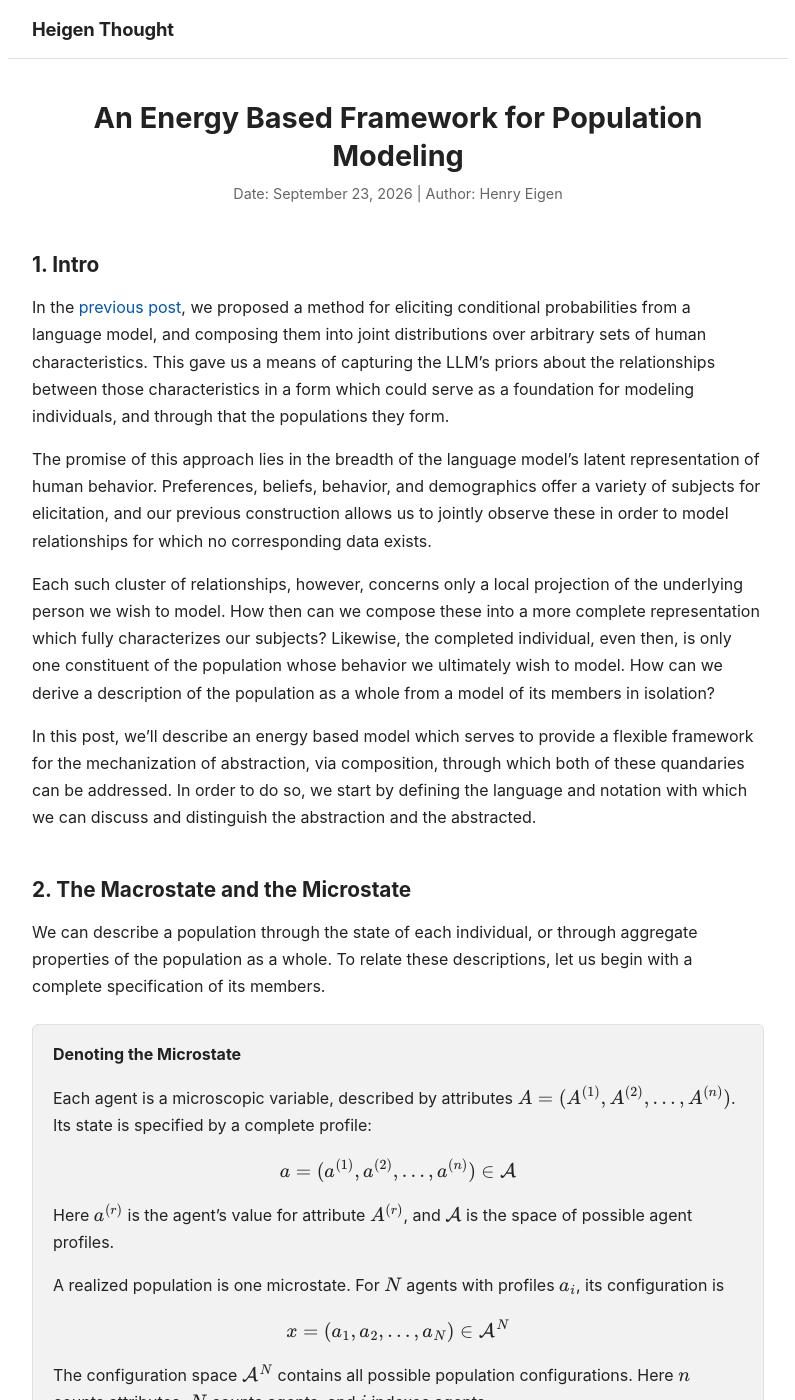
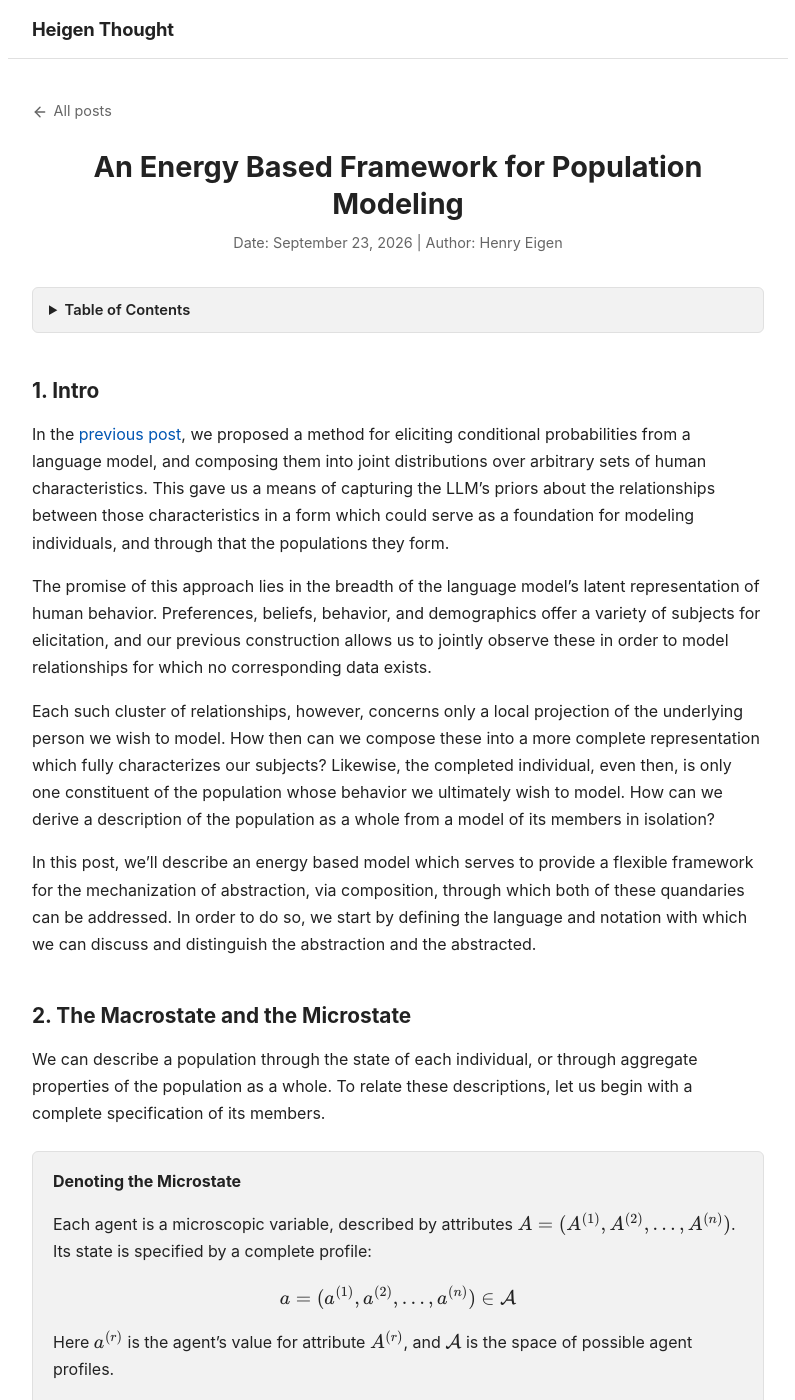
Before and after one commit to henry-eigen/henry-eigen.github.io, a Jekyll site: the page built from _posts/2026-09-23-energy-based-population-modeling.md, in a window 1280 px wide and 1400 px high. Shown: the whole window, without its empty margins (242-1037 px from the left). Built offline with Jekyll 4.4.1, drawn with Linux system fonts in a browser that asks for light colours.

Commit message:
Back link, table of contents, homepage card images, preview crop
Posts get an "All posts" back link above the title. Post 7 gets a
collapsible table of contents built by kramdown from its headings,
inserted by the sync as a block at the top of the blog file. Homepage
cards show the post's preview image under the date when the front
matter names one. Post 4's preview is cropped in place to its top row
so it reads as a banner like post 7's. Small extra gap before the
twitter icon in the homepage intro.

Co-Authored-By: Claude Fable 5.1 <noreply@anthropic.com>

```diff
--- a/_layouts/default.html
+++ b/_layouts/default.html
@@ -89,7 +89,15 @@
     .blog-figure { margin: 1.5rem 0; }
     .blog-figure figcaption { color: var(--muted); font-size: 0.85rem; line-height: 1.5; margin-top: 0.5rem; }
     .home-intro { margin-bottom: 2.5rem; }
-    .home-intro .twitter-link { color: var(--fg); }
+    .home-intro .twitter-link { color: var(--fg); margin-left: 0.4rem; }
+    .back-link { display: inline-flex; align-items: center; gap: 0.35rem; color: var(--muted); font-size: 0.9rem; margin-bottom: 0.5rem; }
+    .back-link:hover { color: var(--link); text-decoration: none; }
+    details.toc { border: 1px solid var(--border); border-radius: 6px; background: color-mix(in srgb, var(--fg) 6%, var(--bg)); padding: 0.6rem 1rem; margin: 0 0 2rem; font-size: 0.92rem; }
+    details.toc summary { cursor: pointer; font-weight: 600; }
+    details.toc ul { margin: 0.6rem 0 0.2rem; padding-left: 1.4rem; }
+    details.toc ul ul { margin: 0.15rem 0 0.3rem; }
+    details.toc li { margin-bottom: 0.2rem; }
+    .post-card .card-image { display: block; width: 100%; height: auto; border-radius: 6px; margin: 1rem 0 0; }
     .home-intro .twitter-link:hover { color: var(--link); }
     .post-card {
       display: block;
--- a/_layouts/post.html
+++ b/_layouts/post.html
@@ -2,6 +2,7 @@
 layout: default
 ---
 <article>
+  <a class="back-link" href="/"><svg viewBox="0 0 24 24" width="16" height="16" fill="none" stroke="currentColor" stroke-width="2.2" stroke-linecap="round" stroke-linejoin="round" aria-hidden="true"><path d="M19 12H5"/><path d="M12 19l-7-7 7-7"/></svg>All posts</a>
   <div class="post-header">
     <h1 style="margin-top: 1rem;">{{ page.title }}</h1>
     {% if page.subtitle %}<p class="post-subtitle">{{ page.subtitle }}</p>{% endif %}
--- a/_posts/2026-09-23-energy-based-population-modeling.md
+++ b/_posts/2026-09-23-energy-based-population-modeling.md
@@ -8,6 +8,12 @@ citation_key: eigen2026energy
 image: /assets/images/energy-based-population-modeling-preview.png
 description: "Treating the LLM-derived joint as an energy lets us compose partial models of individuals into one population distribution, impose macroscopic conditions as external fields, and read the population's remaining properties from its equilibrium."
 ---
+
+<details class="toc" markdown="1">
+<summary>Table of Contents</summary>
+* TOC
+{:toc}
+</details>
 
 ## 1. Intro
 
--- a/index.html
+++ b/index.html
@@ -9,5 +9,6 @@ layout: default
   <h2>{{ post.title }}</h2>
   {% if post.description %}<p class="description">{{ post.description }}</p>{% endif %}
   <p class="meta">Date: {{ post.date | date: "%B %-d, %Y" }} | Author: Henry Eigen</p>
+  {% if post.image %}<img class="card-image" src="{{ post.image }}" alt="">{% endif %}
 </a>
 {% endunless %}{% endfor %}
```
Also changed, not shown: assets/images/distilled-conditional-bayesian-networks-preview.png.
